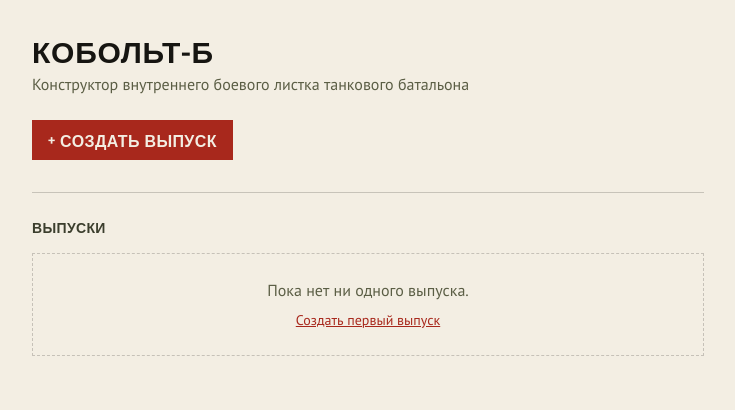
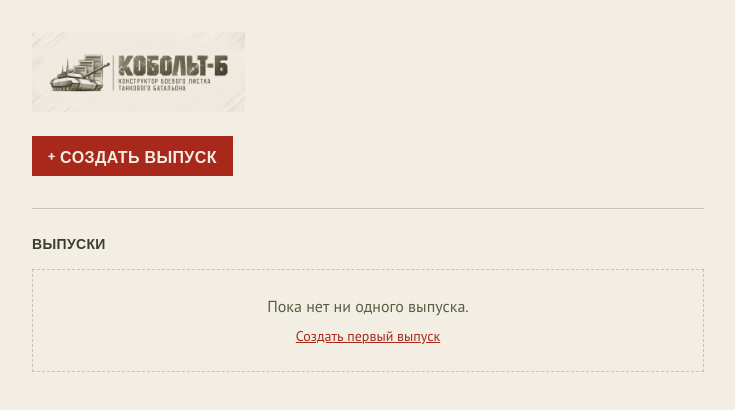
Before and after one commit to Zalogoff1980/Kobolt-B, a Next.js app: page / in a window 1280 px wide. Shown: the top 410 px of the page, without its empty margins (272-1007 px from the left). Built offline with nearby package versions, Linux system fonts and the light colour scheme.

Commit message:
brand: swap dashboard header text for horizontal logo asset (temporary trial)

```diff
--- a/app/page.tsx
+++ b/app/page.tsx
@@ -35,10 +35,20 @@ export default function HomePage() {
   return (
     <main className="min-h-screen bg-paper p-8 font-body text-ink">
       <div className="mx-auto max-w-2xl">
-        <h1 className="font-display text-3xl font-bold uppercase tracking-wide">КОБОЛЬТ-Б</h1>
-        <p className="mt-1 text-olive-dim">
-          Конструктор внутреннего боевого листка танкового батальона
-        </p>
+        {/* Временная примерка фирменного логотипа (asset без альфа-канала,
+            фон почти идентичен токену paper — контейнер намеренно не
+            перекрашивается отдельно, дашборд и так на bg-paper, поэтому
+            шов не виден без обработки пикселей самого логотипа).
+            h1 оставлен как sr-only — тот же видимый текст "КОБОЛЬТ-Б",
+            что и раньше, просто не глазами: доступность для скринридеров
+            и не ломает существующую проверку dashboard.spec.ts. */}
+        <h1 className="sr-only">КОБОЛЬТ-Б</h1>
+        {/* eslint-disable-next-line @next/next/no-img-element */}
+        <img
+          src="/brand/kobolt-b-logo.png"
+          alt="КОБОЛЬТ-Б — конструктор боевого листка танкового батальона"
+          className="h-16 w-auto sm:h-20"
+        />
 
         <Link
           href="/issues/new"
```
Also changed, not shown: public/brand/kobolt-b-logo.png (added), 1 other file (tests, documents, lock files or other folders).
